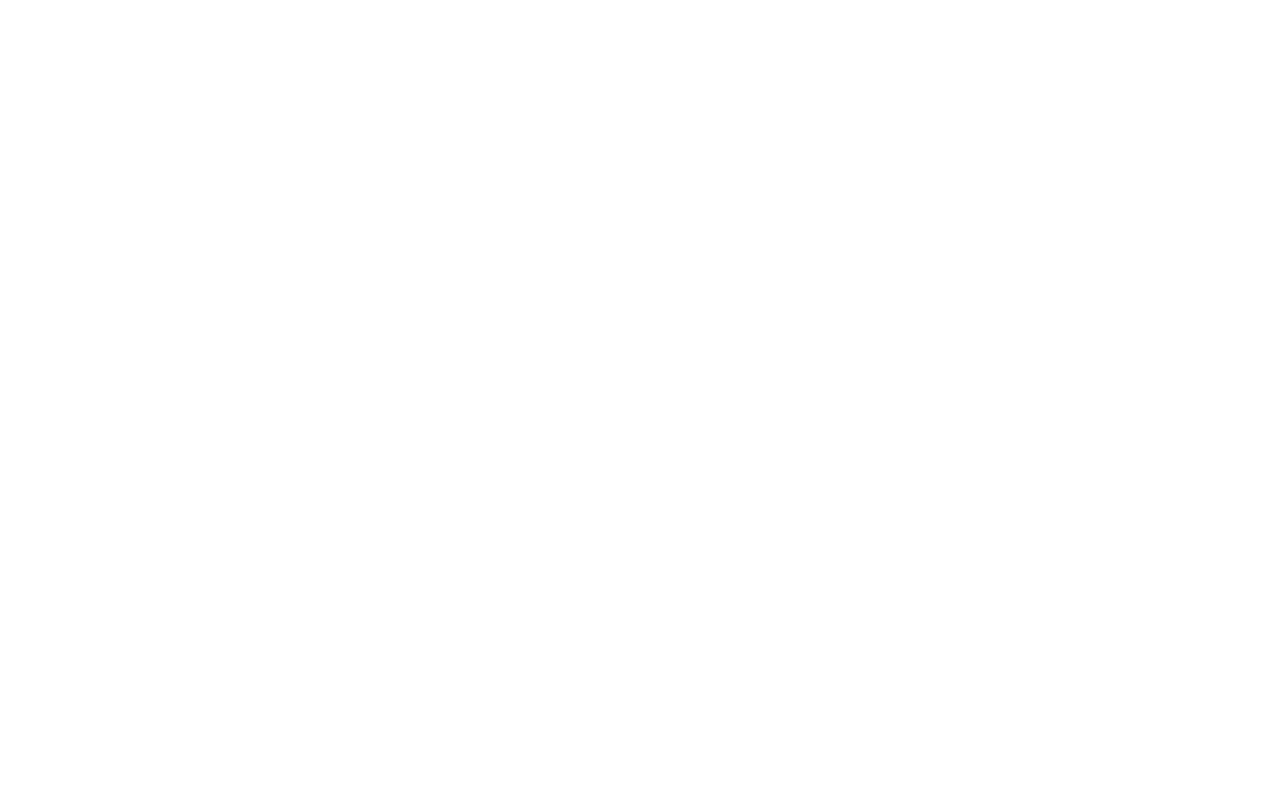
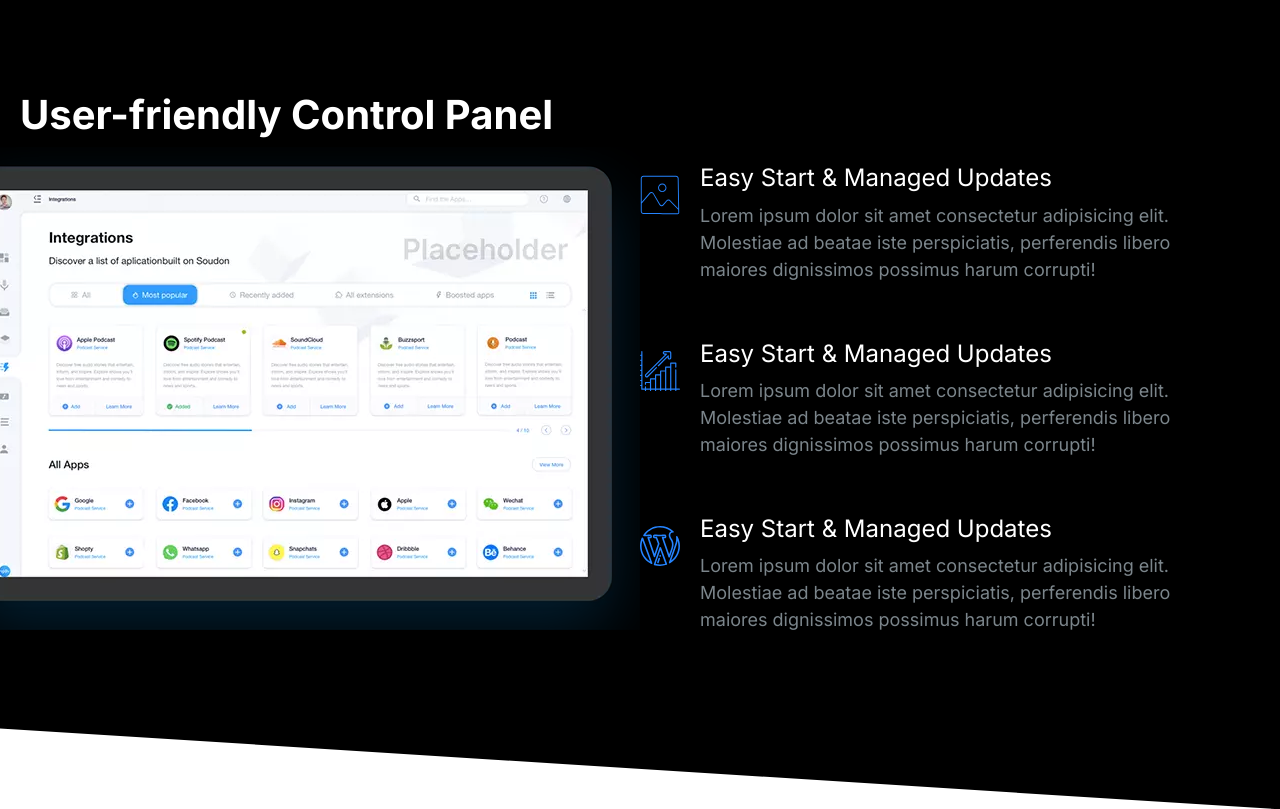
Before and after one commit to Levibd/Moshify, a plain HTML site: page index.html in a window 1280 px wide. Drawn offline with Linux system fonts and the light colour scheme.

Commit message:
build showcase-block

```diff
--- a/css/styles.css
+++ b/css/styles.css
@@ -17,6 +17,11 @@
 }
 
 /* Typography */
+
+::selection {
+    background: var(--color-primary);
+    color: #fff;
+}
 
 html {
     font-size: 62.5%;
@@ -47,6 +52,8 @@
 
 h3 {
     font-size: 3rem;
+    font-weight: 500;
+
 
 }
 
@@ -148,7 +155,7 @@
 .list {
     list-style: none;
     padding-left: 0;
-    color: var(--color-heading);
+
 }
 
 .list--inline .list__item {
@@ -160,6 +167,7 @@
 .list--tick {
     list-style: url(../images/tick.svg);
     padding-left: 3rem;
+    color: var(--color-heading);
 }
 
 .list--tick .list__item {
@@ -452,6 +460,7 @@
 
 .media {
     display: flex;
+    margin-bottom: 4rem;
 }
 
 .media__title {
@@ -687,18 +696,20 @@
 
 }
 
-.block--dark .block__heading {
+.block--dark h1,
+.block--dark h2,
+.block--dark h3 {
     color: #fff;
 }
 
 .block--skewed--right {
     padding-bottom: calc(var(--padding-vertical) + 4rem);
-    clip-path: polygon(0% 0%, 100% 0%, 100% 100%, 0% 80%);
+    clip-path: polygon(0% 0%, 100% 0%, 100% 100%, 0% 90%);
 }
 
 .block--skewed--left {
     padding-bottom: calc(var(--padding-vertical) + 4rem);
-    clip-path: polygon(0% 0%, 100% 0%, 100% 80%, 0% 100%);
+    clip-path: polygon(0% 0%, 100% 0%, 100% 90%, 0% 100%);
 }
 
 .container {
@@ -871,3 +882,28 @@
         order: 2;
     }
 }
+
+/* Showcase Block */
+
+.block-showcase__image>img {
+    width: 100%;
+}
+
+@media screen and (min-width:768px) {
+
+    .block-showcase .grid {
+        grid-template-columns: 50% 50%;
+    }
+
+    .block-showcase__image {
+        justify-self: end;
+
+    }
+
+    .block-showcase__image>img {
+        width: auto;
+        max-width: 700px;
+
+    }
+
+}
--- a/index.html
+++ b/index.html
@@ -13,8 +13,71 @@
 </head>
 
 <body>
+    <section class="block block--dark block--skewed--right block-showcase">
+        <header>
+            <h2>User-friendly Control Panel</h2>
+        </header>
+        <div class="container grid grid--1x2">
+            <picture class="block-showcase__image">
+                <source type="image/webp" srcset="images/ipad.webp 1x, images/ipad@2x.webp 2x">
+                <source type="image/png" srcset="images/ipad.png 1x, images/ipad@2x.png 2x">
+                <img src="images/ipad.png" alt="">
+            </picture>
+            <ul class="list">
+                <li>
+                    <div class="media">
+                        <div class="media__image">
 
+                            <svg class="icon icon--primary">
+                                <use xlink:href="images/sprite.svg#snap"></use>
+                            </svg>
 
+                        </div>
+                        <div class="media__body">
+                            <h3 class="media__title">Easy Start & Managed Updates </h3>
+                            <p>Lorem ipsum dolor sit amet consectetur adipisicing elit. Molestiae ad beatae iste
+                                perspiciatis,
+                                perferendis libero maiores dignissimos possimus harum corrupti!</p>
+                        </div>
+                    </div>
+                </li>
+                <li>
+                    <div class="media">
+                        <div class="media__image">
+
+                            <svg class="icon icon--primary">
+                                <use xlink:href="images/sprite.svg#growth"></use>
+                            </svg>
+
+                        </div>
+                        <div class="media__body">
+                            <h3 class="media__title">Easy Start & Managed Updates </h3>
+                            <p>Lorem ipsum dolor sit amet consectetur adipisicing elit. Molestiae ad beatae iste
+                                perspiciatis,
+                                perferendis libero maiores dignissimos possimus harum corrupti!</p>
+                        </div>
+                    </div>
+                </li>
+                <li>
+                    <div class="media">
+                        <div class="media__image">
+
+                            <svg class="icon icon--primary">
+                                <use xlink:href="images/sprite.svg#wordpress"></use>
+                            </svg>
+
+                        </div>
+                        <div class="media__body">
+                            <h3 class="media__title">Easy Start & Managed Updates </h3>
+                            <p>Lorem ipsum dolor sit amet consectetur adipisicing elit. Molestiae ad beatae iste
+                                perspiciatis,
+                                perferendis libero maiores dignissimos possimus harum corrupti!</p>
+                        </div>
+                    </div>
+                </li>
+            </ul>
+        </div>
+    </section>
 
     <script src="js/main.js"></script>
 </body>
```
Also changed, not shown: components/media.html (+1 -1 lines), components/showcase-block.html (added, +65 -0 lines), images/ipad.png (added), images/ipad.webp (added), images/ipad@2x.png (added), images/ipad@2x.webp (added).
